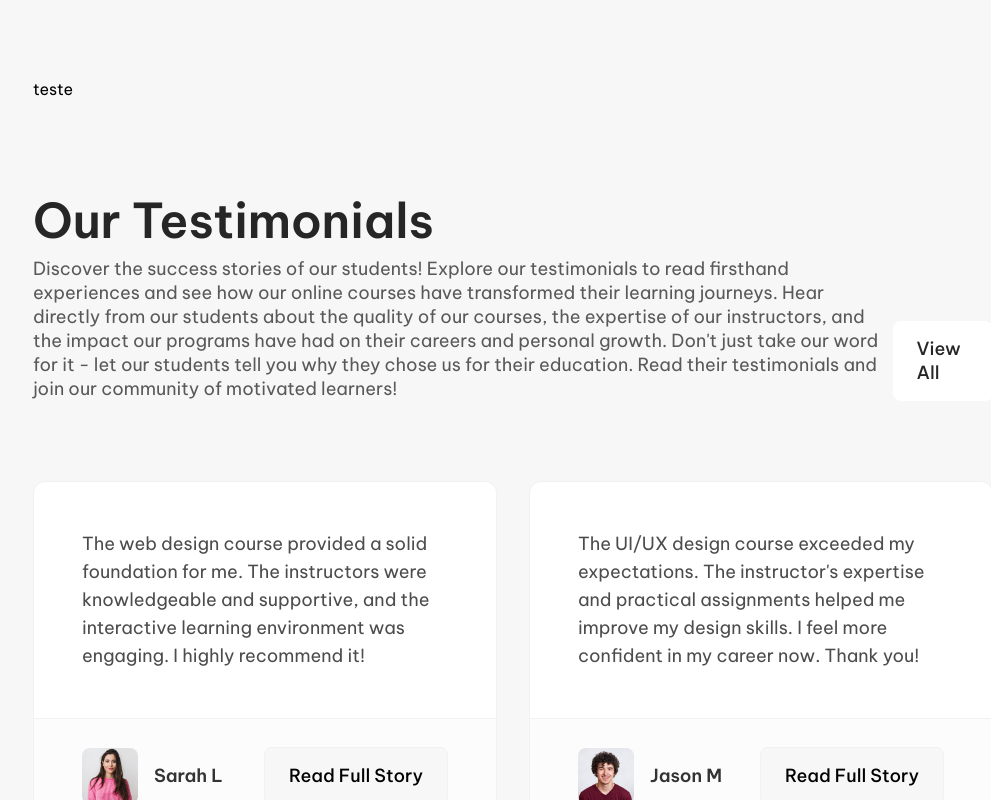
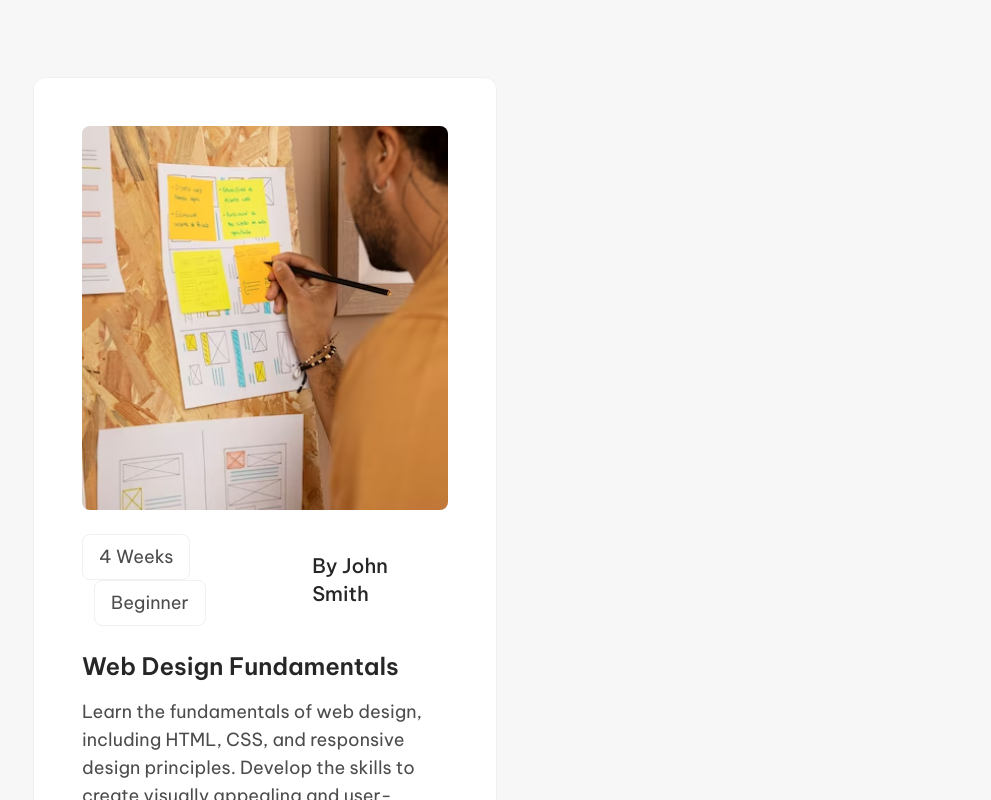
Before and after one commit to mjtavrs/skillbridge-2.0, a Next.js app: page / in a window 1280 px wide. Shown: the part 2360-3160 px from the top of the page, without its empty margins (127-1118 px from the left). Built offline with nearby package versions, Linux system fonts and the light colour scheme.

Commit message:
feat: Refactor the listing components and create the Tag component.

```diff
--- a/src/app/Button.tsx
+++ b/src/app/Button.tsx
@@ -11,6 +11,8 @@ const link = tv({
       white: 'bg-white text-skillbridge-grey-15',
       orange: 'bg-skillbridge-orange-50 text-white',
       grey: 'bg-skillbridge-white-97 border border-skillbridge-white-95 text-grey-15',
+      greyBlock:
+        'bg-skillbridge-white-97 border border-skillbridge-white-95 text-grey-15 block text-center',
       transparent: 'bg-transparent text-skillbridge-grey-15',
     },
   },
--- a/src/app/components/Benefits/BenefitsList.tsx
+++ b/src/app/components/Benefits/ListBenefits.tsx
@@ -1,7 +1,7 @@
 import { Benefits } from '@/app/data/Benefits'
 import { BenefitsCard } from './BenefitsCard'
 
-export function BenefitsList() {
+export function ListBenefits() {
   return (
     <>
       {Benefits.map((benefit) => (
--- a/src/app/components/Courses/CoursesCard.tsx
+++ b/src/app/components/Courses/CoursesCard.tsx
@@ -1,7 +1,55 @@
-export function CoursesCard() {
+import { Button } from '@/app/Button'
+import Image from 'next/image'
+import { ListTags } from '../Tags/ListTags'
+
+interface CoursesCardProps {
+  cover: string
+  tags: string[]
+  author: string
+  title: string
+  description: string
+  url: string
+}
+
+export function CoursesCard({
+  cover,
+  tags,
+  author,
+  title,
+  description,
+  url,
+}: CoursesCardProps) {
   return (
-    <div>
-      <p>teste</p>
-    </div>
+    <article className="space-y-6 rounded-xl border border-skillbridge-white-95 bg-white p-12">
+      <div className="relative h-96">
+        <Image
+          src={cover}
+          layout="fill"
+          objectFit="cover"
+          alt=""
+          quality={80}
+          className="rounded-lg"
+        />
+      </div>
+      <div>
+        <div className="flex items-center justify-between">
+          <div className="space-x-3">
+            <ListTags tags={tags} />
+          </div>
+          <span className="text-xl font-medium text-skillbridge-grey-15">
+            By {author}
+          </span>
+        </div>
+      </div>
+      <div className="space-y-4">
+        <p className="text-2xl font-semibold text-skillbridge-grey-15">
+          {title}
+        </p>
+        <p className="text-lg text-skillbridge-grey-30">{description}</p>
+      </div>
+      <Button href={url} variant="greyBlock">
+        Get It Now
+      </Button>
+    </article>
   )
 }
--- /dev/null
+++ b/src/app/components/Courses/ListCourses.tsx
@@ -0,0 +1,20 @@
+import { Courses } from '@/app/data/Courses'
+import { CoursesCard } from './CoursesCard'
+
+export function ListCourses() {
+  return (
+    <>
+      {Courses.map((course) => (
+        <CoursesCard
+          key={course.id}
+          cover={course.cover}
+          tags={course.tags}
+          author={course.author}
+          title={course.title}
+          description={course.description}
+          url={course.url}
+        />
+      ))}
+    </>
+  )
+}
--- /dev/null
+++ b/src/app/components/Tags/ListTags.tsx
@@ -0,0 +1,15 @@
+import { Tag } from './Tag'
+
+interface ListTagsProps {
+  tags: string[]
+}
+
+export function ListTags({ tags }: ListTagsProps) {
+  return (
+    <>
+      {tags.map((tag) => (
+        <Tag key="" title={tag} />
+      ))}
+    </>
+  )
+}
--- /dev/null
+++ b/src/app/components/Tags/Tag.tsx
@@ -0,0 +1,11 @@
+interface TagProps {
+  title: string | string[]
+}
+
+export function Tag({ title }: TagProps) {
+  return (
+    <span className="inline-block rounded-lg border border-skillbridge-white-95 bg-white px-4 py-2 text-lg text-skillbridge-grey-30">
+      {title}
+    </span>
+  )
+}
--- a/src/app/components/Testimonials/TestimonialsList.tsx
+++ b/src/app/components/Testimonials/ListTestimonials.tsx
@@ -1,7 +1,7 @@
 import { Testimonials } from '@/app/data/Testimonials'
 import { TestimonialsCard } from './TestimonialsCard'
 
-export function TestimonialsList() {
+export function ListTestimonials() {
   return (
     <>
       {Testimonials.map((testimonial) => (
--- /dev/null
+++ b/src/app/data/Courses.ts
@@ -0,0 +1,11 @@
+export const Courses = [
+  {
+    id: '1',
+    cover: '/assets/webp/course.webp',
+    tags: ['4 Weeks', 'Beginner'],
+    author: 'John Smith',
+    title: 'Web Design Fundamentals',
+    description: `Learn the fundamentals of web design, including HTML, CSS, and responsive design principles. Develop the skills to create visually appealing and user-friendly websites.`,
+    url: '#',
+  },
+]
```
Also changed, not shown: src/app/data/Sections.tsx (+7 -7 lines), public/assets/webp/course.webp (added), src/app/components/Courses/CoursesList.tsx (deleted), 1 other file (tests, documents, lock files or other folders).
